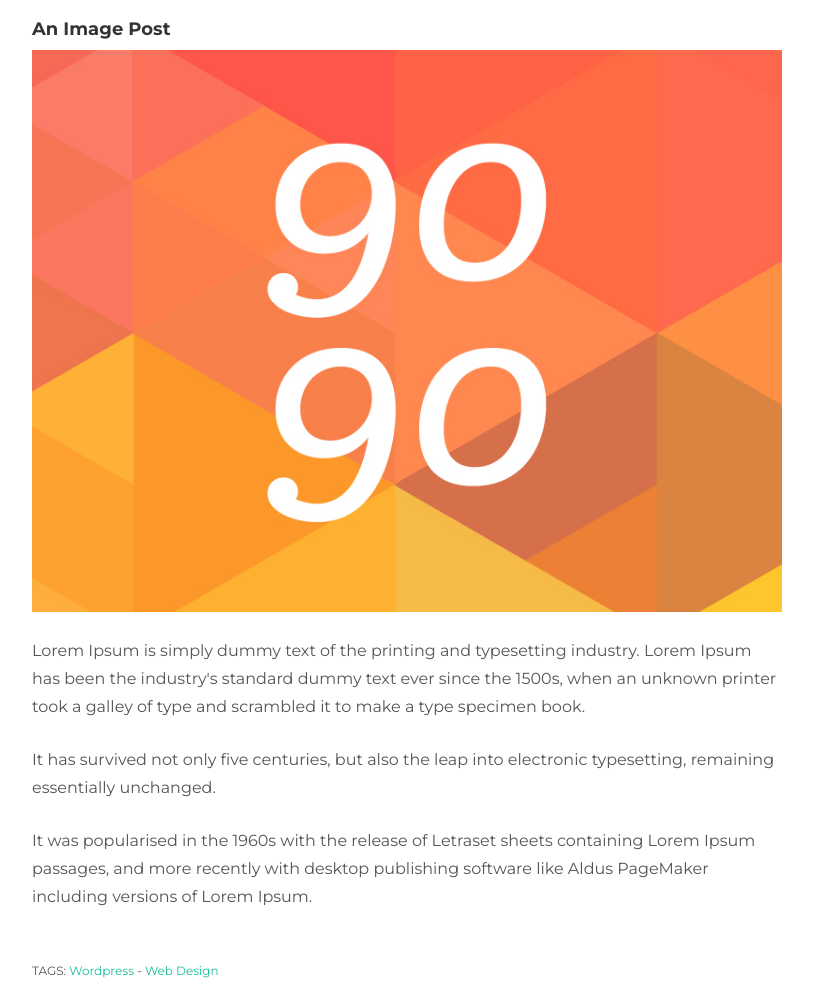
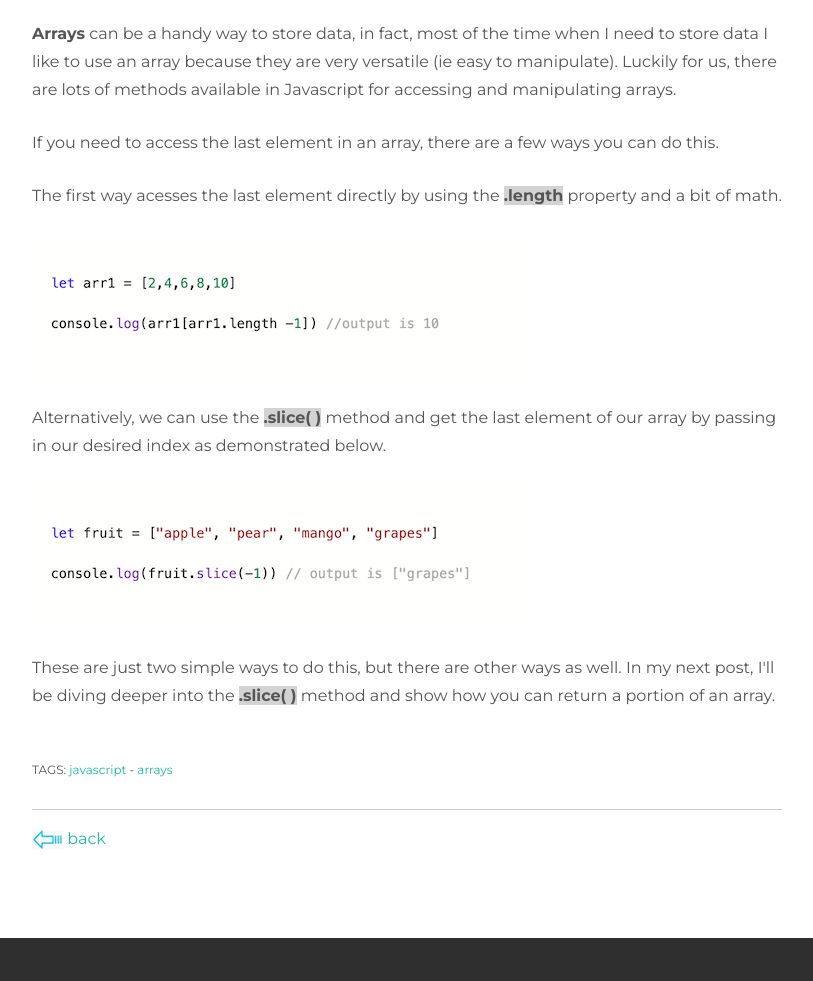
Before and after one commit to mynameisjasmine/updated-portfolio, a plain HTML site: page main/blog01.html in a window 1280 px wide. Shown: the part 280-1261 px from the top of the page, without its empty margins (233-1046 px from the left). Drawn offline with Linux system fonts and the light colour scheme; a script that the page names is missing.

Commit message:
blog post 1

```diff
--- a/main/blog01.html
+++ b/main/blog01.html
@@ -68,14 +68,22 @@
           <p>
             <bd>July 9, 2020</bd>
           </p>
-          <h4>An Image Post</h4>
-          <p><img class="img-responsive" src="img/blog01.jpg" alt=""></p>
-          <p>Lorem Ipsum is simply dummy text of the printing and typesetting industry. Lorem Ipsum has been the industry's standard dummy text ever since the 1500s, when an unknown printer took a galley of type and scrambled it to make a type specimen book.</p>
-          <p>It has survived not only five centuries, but also the leap into electronic typesetting, remaining essentially unchanged.</p>
-          <p>It was popularised in the 1960s with the release of Letraset sheets containing Lorem Ipsum passages, and more recently with desktop publishing software like Aldus PageMaker including versions of Lorem Ipsum.</p>
+          <!-- <h4>An Image Post</h4>
+          <p><img class="img-responsive" src="img/blog01.jpg" alt=""></p> -->
+          <p><b>Arrays</b> can be a handy way to store data, in fact, most of the time when I need to store data I like to use an array because they are very versatile (ie easy to manipulate). Luckily for us, there are lots of methods available in Javascript for accessing and manipulating arrays. </p>
+          <p>If you need to access the last element in an array, there are a few ways you can do this.</p>
+          <p>The first way acesses the last element directly by using the <span class="len">.length</span> property and a bit of math.</p>
+          <p><img src="img/wlength.png"></p>
+          <p>
+            Alternatively, we can use the <span class="len">.slice( )</span> method and get the last element of our array by passing in our desired index as demonstrated below.
+            <p><img src="img/slice.png"></p>
+            <p>
+              These are just two simple ways to do this, but there are other ways as well. In my next post, I'll be diving deeper into the <span class="len">.slice( )</span> method and show how you can return a portion of an array.
+            </p>
+          </p>
           <br>
           <p>
-            <bt>TAGS: <a href="#">Wordpress</a> - <a href="#">Web Design</a></bt>
+            <bt>TAGS: <a href="#">javascript</a> - <a href="#">arrays</a></bt>
           </p>
           <hr>
           <p><a href="blog.html"><img src="img/arrow.png"> back</a></p>
--- a/main/css/style.css
+++ b/main/css/style.css
@@ -164,7 +164,18 @@ hr {
 }
 
 .blg-text {
-  color: rgb(74, 147, 207);
+  color: rgb(167, 105, 185);
+}
+
+.byline {
+  font-size: smaller;
+}
+
+.len {
+  background-color: lightgray;
+  font-weight: 550;
+  /* color: rgb(197, 7, 80); */
+  /* font-style: italic; */
 }
 
 .bp-blurb {
```
Also changed, not shown: main/blog.html (+5 -4 lines), main/img/length.png (added), main/img/magnify.jpg (added), main/img/slice.png (added), main/img/wlength.png (added), 2 other files.
